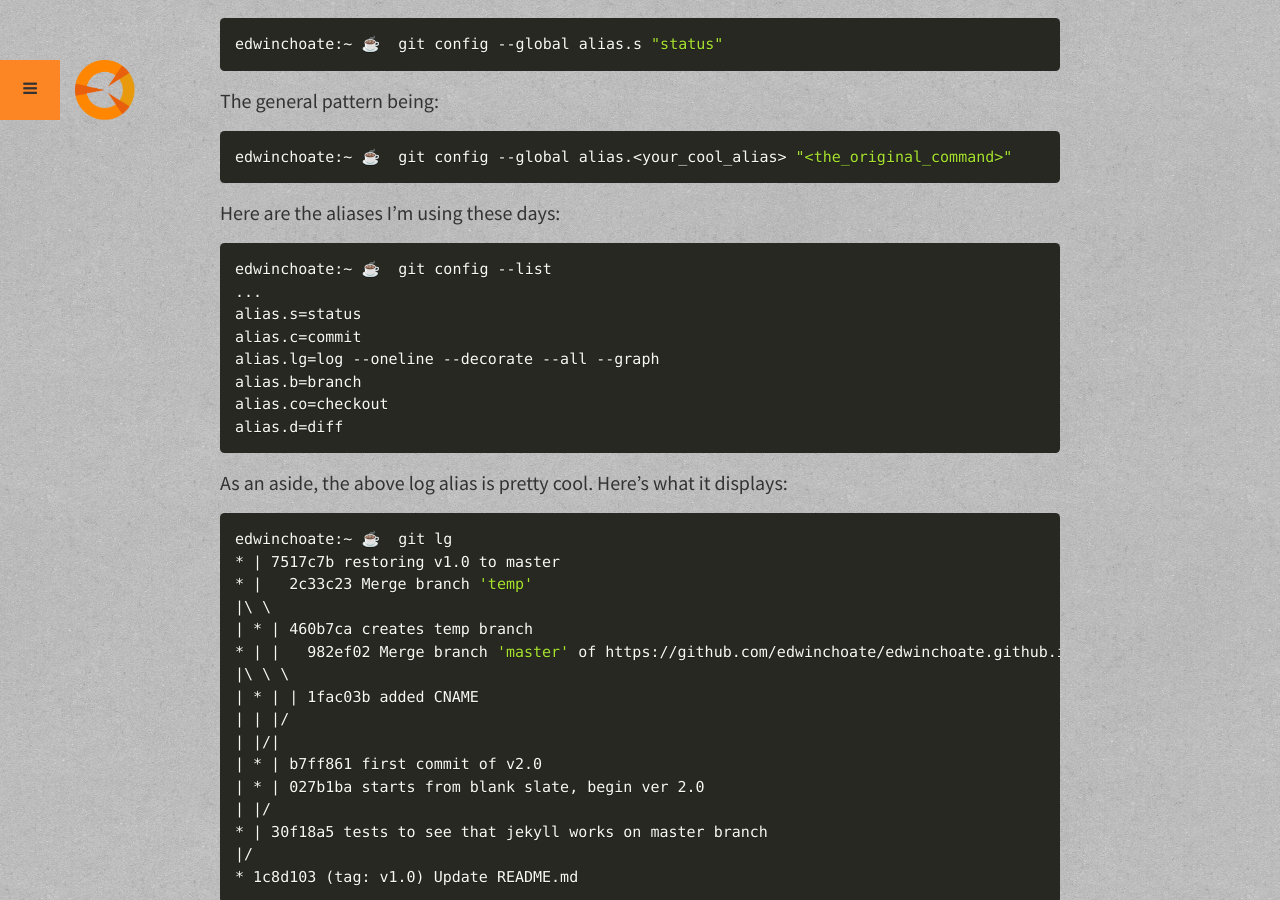
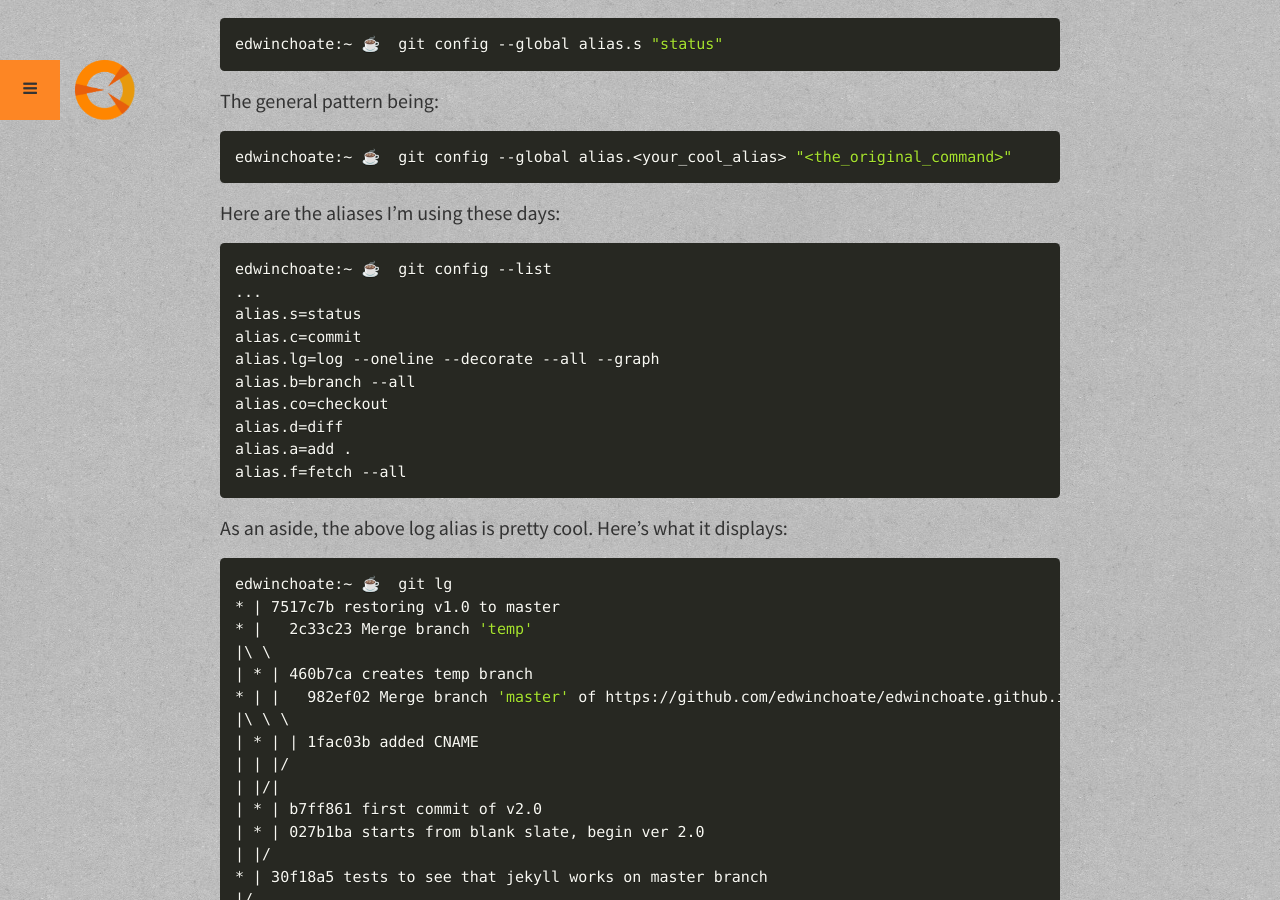
Before and after one commit to edwinchoate/edwinchoate.github.io, a Jekyll site: the page built from _posts/2016-02-04-beginners-guide-to-git-aliasing.md, in a window 1280 px wide and 900 px high, scrolled down 889 px. Built offline with Jekyll 4.4.1, drawn with Linux system fonts in a browser that asks for light colours.

Commit message:
updating post content

```diff
--- a/_posts/2016-02-04-beginners-guide-to-git-aliasing.md
+++ b/_posts/2016-02-04-beginners-guide-to-git-aliasing.md
@@ -42,9 +42,11 @@ edwinchoate:~ ☕️  git config --list
 alias.s=status
 alias.c=commit
 alias.lg=log --oneline --decorate --all --graph
-alias.b=branch
+alias.b=branch --all
 alias.co=checkout
 alias.d=diff
+alias.a=add .
+alias.f=fetch --all
 {% endhighlight %}
 
 As an aside, the above log alias is pretty cool. Here's what it displays:
```
